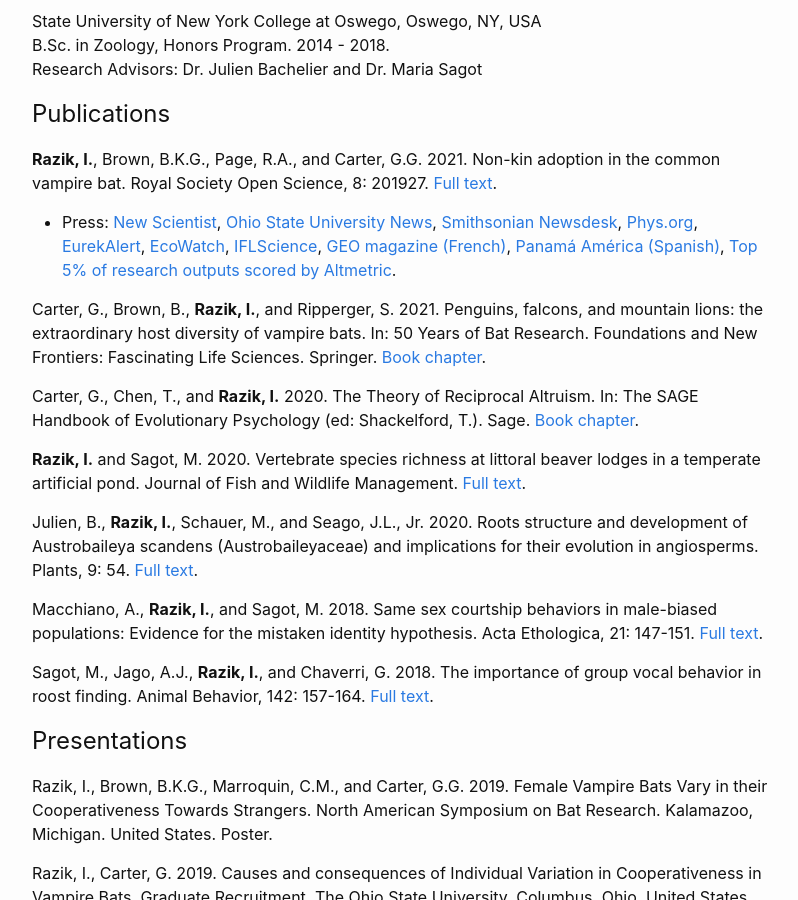
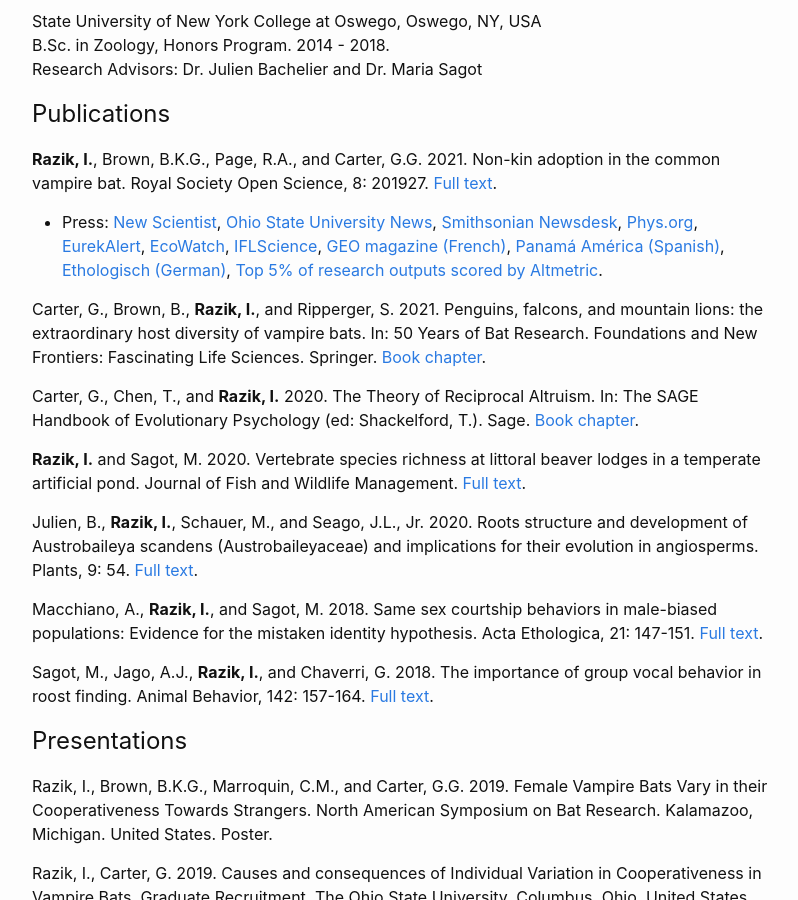
Before and after one commit to imranrazik/imranrazik.github.io, a Jekyll site: the page built from CV.md, in a window 1280 px wide and 900 px high, scrolled down 529 px. Shown: the whole window, without its empty margins (238-1036 px from the left). Built offline with Jekyll 4.4.1, drawn with Linux system fonts in a browser that asks for light colours; our own code applies the rules of GitHub Pages for plain Markdown files.

Commit message:
Update CV.md

```diff
--- a/CV.md
+++ b/CV.md
@@ -22,7 +22,7 @@
 
 ## Publications
 **Razik, I.**, Brown, B.K.G., Page, R.A., and Carter, G.G. 2021. Non-kin adoption in the common vampire bat. Royal Society Open Science, 8: 201927. [Full text](https://doi.org/10.1098/rsos.201927).
- - Press: [New Scientist](https://www.newscientist.com/article/2267108-vampire-bat-adopts-orphan-baby-bat-after-untimely-death-of-its-mother/), [Ohio State University News](https://news.osu.edu/a-rare-observation-of-a-vampire-bat-adopting-an-unrelated-pup/), [Smithsonian Newsdesk](https://www.si.edu/newsdesk/releases/baby-vampire-bat-adopted-moms-best-friend), [Phys.org](https://phys.org/news/2021-02-baby-vampire-mom-friend.html), [EurekAlert](https://www.eurekalert.org/pub_releases/2021-02/osu-aro021021.php), [EcoWatch](https://www.ecowatch.com/vampire-bat-adopt-baby-2650428436.html), [IFLScience](https://www.iflscience.com/plants-and-animals/an-orphaned-vampire-bat-pup-was-adopted-by-its-mothers-best-friend/), [GEO magazine (French)](https://www.geo.fr/environnement/des-chercheurs-observent-une-chauve-souris-vampire-adopter-le-petit-de-son-amie-morte-203701), [Panamá América (Spanish)](https://www.panamaamerica.com.pa/variedades/estudio-cria-un-murcielago-vampiro-fue-adoptada-1181442), [Top 5% of research outputs scored by Altmetric](https://royalsociety.altmetric.com/details/99876020).
+ - Press: [New Scientist](https://www.newscientist.com/article/2267108-vampire-bat-adopts-orphan-baby-bat-after-untimely-death-of-its-mother/), [Ohio State University News](https://news.osu.edu/a-rare-observation-of-a-vampire-bat-adopting-an-unrelated-pup/), [Smithsonian Newsdesk](https://www.si.edu/newsdesk/releases/baby-vampire-bat-adopted-moms-best-friend), [Phys.org](https://phys.org/news/2021-02-baby-vampire-mom-friend.html), [EurekAlert](https://www.eurekalert.org/pub_releases/2021-02/osu-aro021021.php), [EcoWatch](https://www.ecowatch.com/vampire-bat-adopt-baby-2650428436.html), [IFLScience](https://www.iflscience.com/plants-and-animals/an-orphaned-vampire-bat-pup-was-adopted-by-its-mothers-best-friend/), [GEO magazine (French)](https://www.geo.fr/environnement/des-chercheurs-observent-une-chauve-souris-vampire-adopter-le-petit-de-son-amie-morte-203701), [Panamá América (Spanish)](https://www.panamaamerica.com.pa/variedades/estudio-cria-un-murcielago-vampiro-fue-adoptada-1181442), [Ethologisch (German)](https://ethologisch.de/vampir-adoptiert-jungtier-einer-verstorbenen-freundin/), [Top 5% of research outputs scored by Altmetric](https://royalsociety.altmetric.com/details/99876020).
 
 Carter, G., Brown, B., **Razik, I.**, and Ripperger, S. 2021. Penguins, falcons, and mountain lions: the extraordinary host diversity of vampire bats. In: 50 Years of Bat Research. Foundations and New Frontiers: Fascinating Life Sciences. Springer. [Book chapter](https://www.springer.com/gp/book/9783030547264). <br/>
 
```
